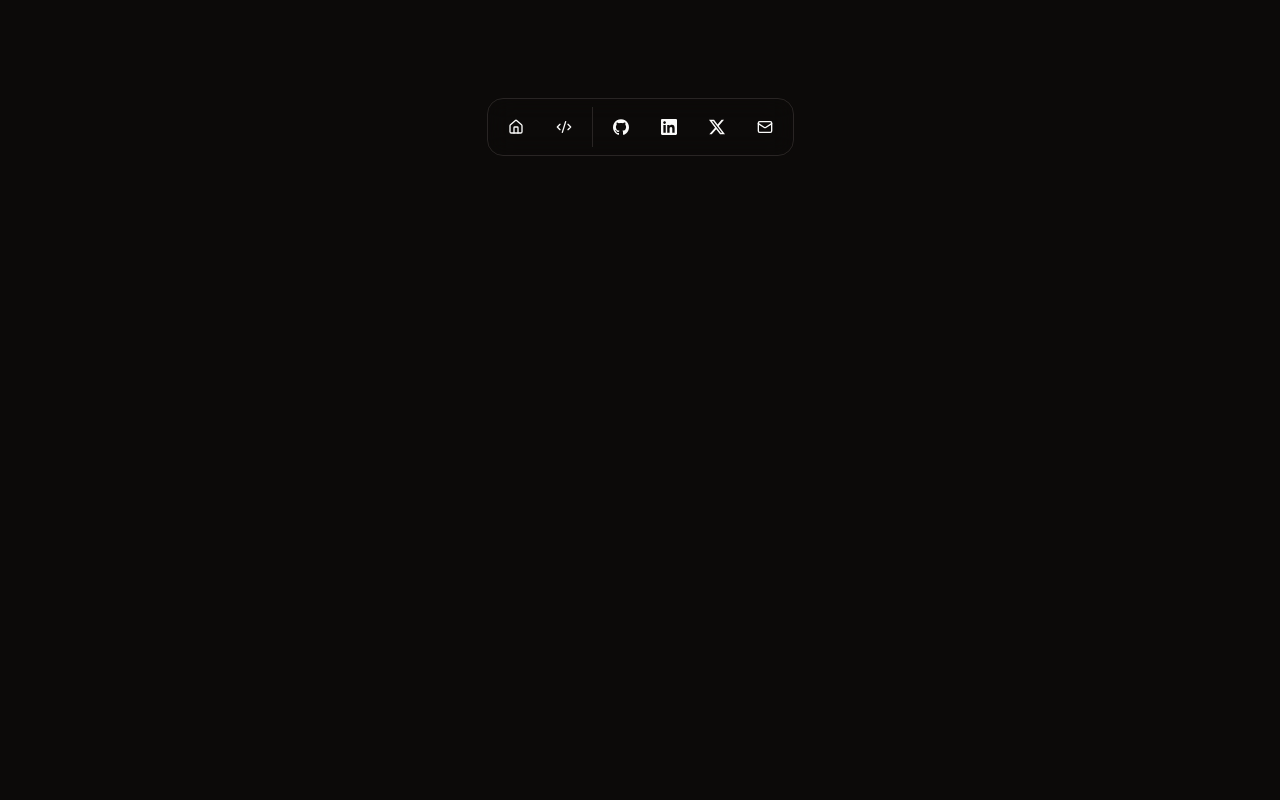
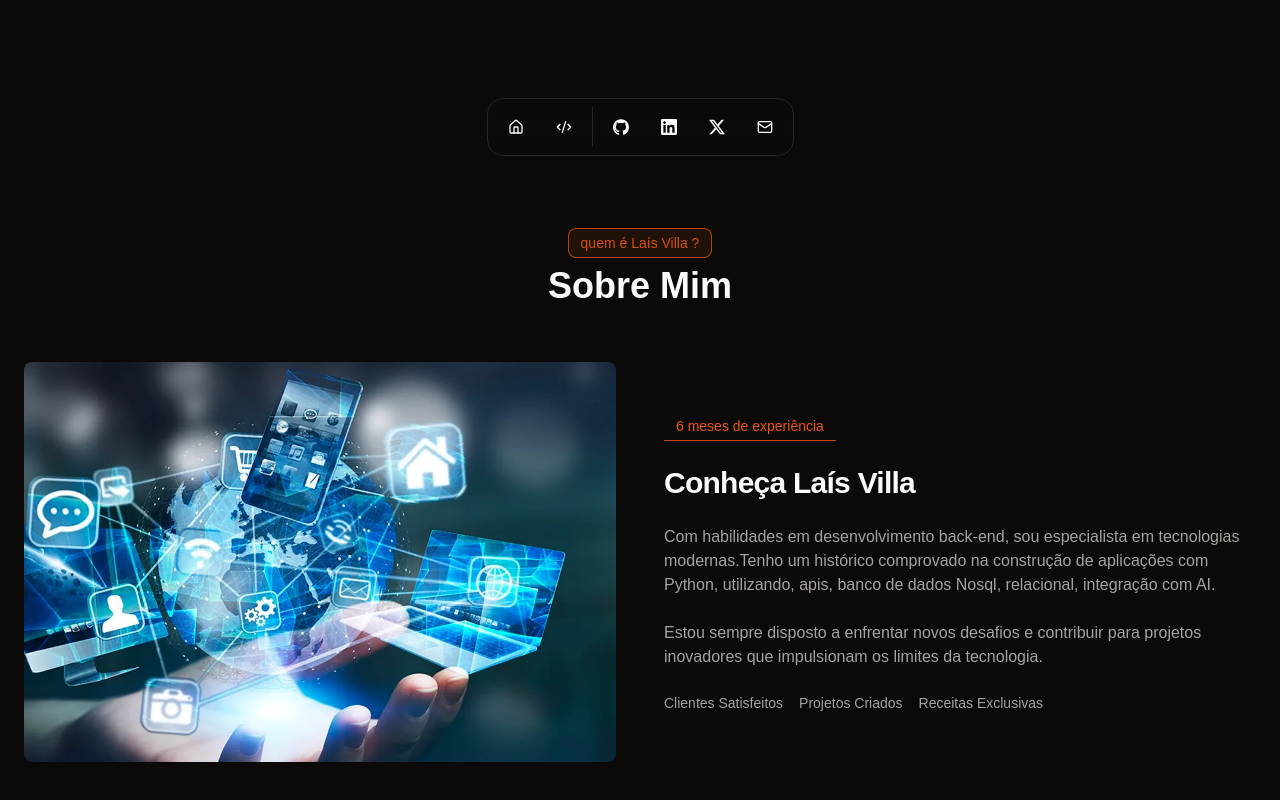
Before and after one commit to LaisVilla/nextjsday-aula1, a Next.js app: page / in a window 1280 px wide. Shown: the part 636-1436 px from the top of the page. Before the commit the page ends 800 px from the top, so only its background shows below. Built offline with nearby package versions, Linux system fonts and the light colour scheme.

Commit message:
add new component - about

```diff
--- /dev/null
+++ b/src/app/_components/about-section.tsx
@@ -0,0 +1,71 @@
+import Image from "next/image";
+
+const AboutSection = () => {
+  return (
+    <section id="sobre" className="py-16 px-6 lg:max-w-7xl mx-auto w-full">
+      <div>
+        <div className="flex items-center flex-col justify-center mb-14">
+          <div className="inline-block mb-2 animate-pulse rounded-lg bg-primary/10 border border-primary/80 text-primary px-3 py-1 text-sm">
+            quem é Laís Villa ?
+          </div>
+          <h2 className="text-4xl font-bold">Sobre Mim</h2>
+        </div>
+        <div className="grid grid-cols-1 md:grid-cols-2 gap-12 items-center">
+          <div className="relative h-[400px] rounded-lg overflow-hidden">
+            <Image
+              src="/banner.jpg"
+              alt="Thayna - Confeiteira"
+              fill
+              className="object-cover"
+            />
+          </div>
+          <div className="space-y-6">
+            <div className="inline-block border-b border-primary/80 text-primary px-3 py-1 text-sm">
+              6 meses de experiência
+            </div>
+            <h2 className="text-3xl font-bold tracking-tight">
+              Conheça Laís Villa
+            </h2>
+            <p className="text-muted-foreground">
+              Com habilidades em desenvolvimento back-end, sou
+              especialista em tecnologias modernas.Tenho um histórico comprovado na
+              construção de aplicações com Python, utilizando, apis, banco de dados Nosql, relacional, integração com AI.
+            </p>
+            <p className="text-muted-foreground">
+              Estou sempre disposto a enfrentar novos desafios e contribuir para
+              projetos inovadores que impulsionam os limites da tecnologia.
+            </p>
+            <div className="flex gap-4">
+              <div className="flex flex-col">
+                <span className="text-3xl font-bold text-primary">
+
+                </span>
+                <span className="text-sm text-muted-foreground">
+                  Clientes Satisfeitos
+                </span>
+              </div>
+              <div className="flex flex-col">
+                <span className="text-3xl font-bold text-primary">
+
+                </span>
+                <span className="text-sm text-muted-foreground">
+                  Projetos Criados
+                </span>
+              </div>
+              <div className="flex flex-col">
+                <span className="text-3xl font-bold text-primary">
+
+                </span>
+                <span className="text-sm text-muted-foreground">
+                  Receitas Exclusivas
+                </span>
+              </div>
+            </div>
+          </div>
+        </div>
+      </div>
+    </section>
+  );
+};
+
+export default AboutSection;
--- a/src/app/_components/hero.tsx
+++ b/src/app/_components/hero.tsx
@@ -4,7 +4,7 @@ import { CodeIcon } from "lucide-react";
 
 const HeroHome = () => {
   return (
-    <div className="flex justify-center flex-col gap-x-4 items-center">
+    <div className="flex justify-center h-screen flex-col gap-x-4 items-center">
       <div className="w-1/2 flex flex-col items-center justify-center">
         <div className="flex flex-col gap-y-2 items-center">
           <Image
--- a/src/app/page.tsx
+++ b/src/app/page.tsx
@@ -1,11 +1,13 @@
+import AboutSection from "./_components/about-section";
 import { Header } from "./_components/header";
 import HeroHome from "./_components/hero";
 
 export default function Home() {
   return (
-    <div className="flex items-center justify-center h-screen">
+    <div>
       <Header />
       <HeroHome />
+      <AboutSection/>
     </div>
   );
 }
```
Also changed, not shown: public/banner.jpg (added), src/app/_components/ui/hero.tsx (added).
